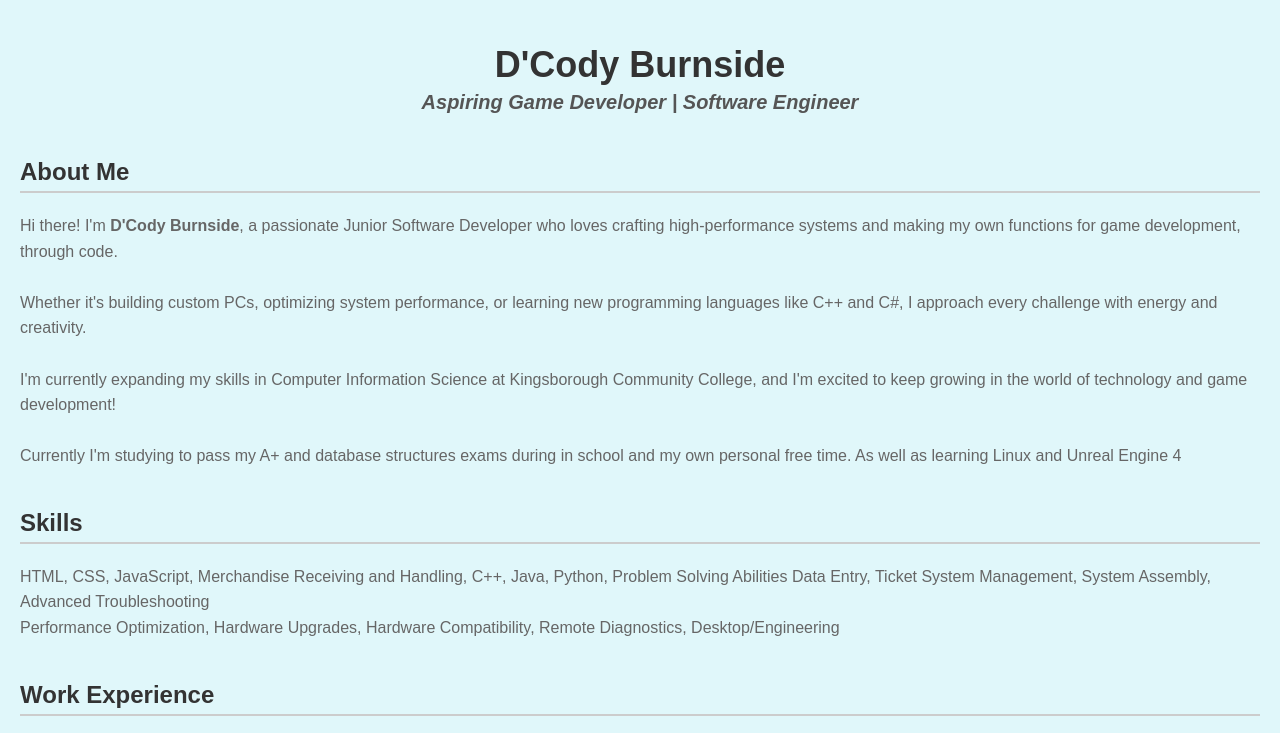
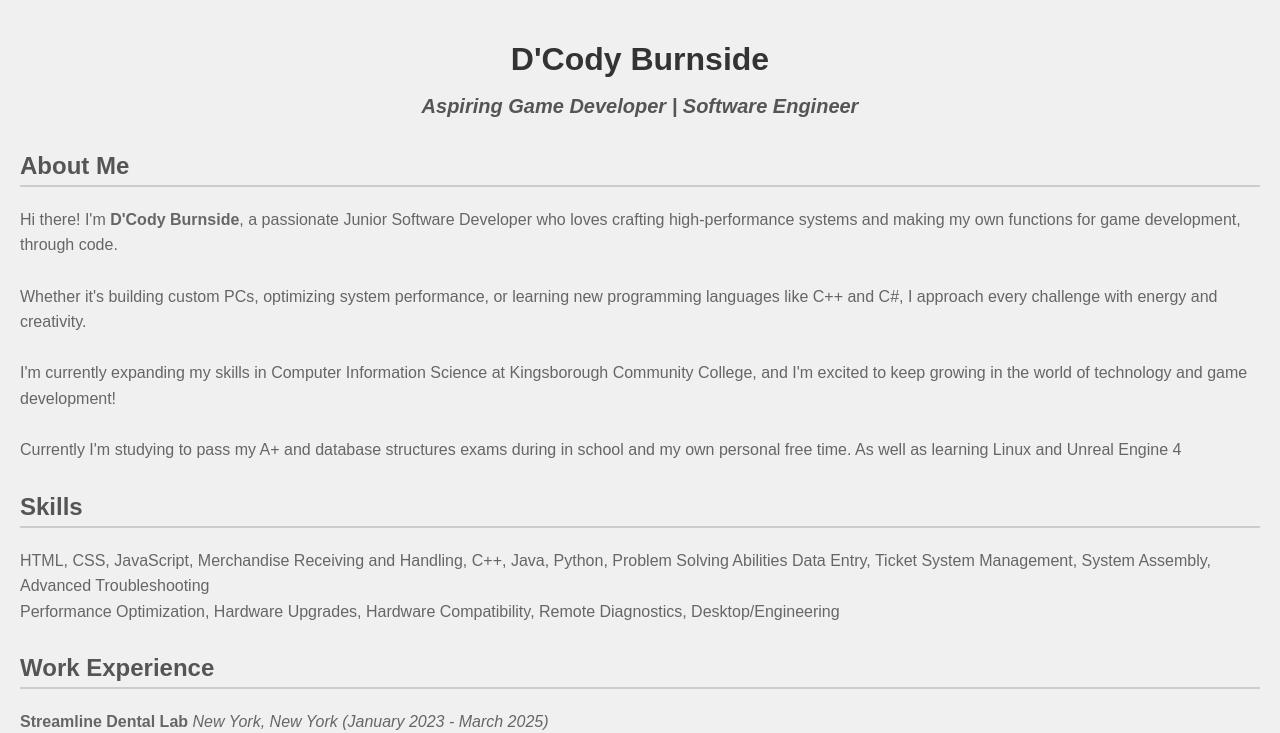
Before and after one commit to dcodyastro/Resume, a plain HTML site: page index.html in a window 1280 px wide. Shown: the top 733 px of the page. Drawn offline with Linux system fonts and the light colour scheme.

Commit message:
Update style.css

```diff
--- a/style.css
+++ b/style.css
@@ -1,67 +1,44 @@
-/* General Page Setup */
+/* Applies to the whole page */
 body {
-    background-color: #e0f7fa; /* Light blue background (more noticeable than plain white) */
-    font-family: 'Arial', sans-serif; /* Clean readable font */
-    margin: 0;
-    padding: 20px;
+    background-color: #f0f0f0; /* Light grey background */
+    font-family: Arial, sans-serif; /* Clean, modern font */
+    margin: 0; /* Removes default browser margins */
+    padding: 20px; /* Adds space inside the page */
 }
 
-/* Main container for your resume */
-.container {
-    background-color: white; /* White card for your actual resume info */
-    max-width: 800px; /* Limits width to look clean */
-    margin: 40px auto; /* Centers it horizontally */
-    padding: 30px;
-    border-radius: 10px; /* Rounded corners */
-    box-shadow: 0 0 10px rgba(0, 0, 0, 0.1); /* Soft shadow for depth */
+/* Makes your main name/title stand out */
+h1 {
+    color: #333; /* Dark gray color */
+    text-align: center; /* Centers your name */
 }
 
-/* Your main name/title */
-h1 {
-    text-align: center;
-    font-size: 36px;
-    color: #333; /* Dark gray */
-    margin-bottom: 10px;
+/* Styles all section titles */
+h2 {
+    color: #555; /* Medium gray */
+    border-bottom: 2px solid #ccc; /* Adds a thin line under headings */
+    padding-bottom: 5px; /* Little space under text */
+    margin-top: 30px; /* Space above each new section */
 }
 
-/* Subtitle under your name (your job title) */
+/* Styles all normal text */
+p {
+    color: #666; /* Lighter gray */
+    line-height: 1.6; /* Makes lines have nice breathing room */
+}
 .subtitle {
-    text-align: center;
-    font-size: 20px;
-    color: #555; /* Slightly lighter gray */
-    margin-top: -10px;
-    margin-bottom: 30px;
+    text-align: center; /* Centers the text */
+    font-size: 20px; /* Optional: slightly bigger text */
+    color: #555; /* Optional: make it a soft dark gray */
+    margin-top: -10px; /* Optional: pull it a little closer to your name */
 }
 
-/* Section titles like About Me, Experience, Skills */
-h2 {
-    color: #333;
-    border-bottom: 2px solid #ccc; /* Underline under section titles */
-    padding-bottom: 5px;
-    margin-top: 40px;
+/* Styles the bullet list */
+ul {
+    list-style-type: square; /* Changes bullets from circles to squares */
+    padding-left: 20px; /* Moves list items slightly to the right */
 }
 
-/* Any general paragraph text */
-p {
-    color: #666;
-    line-height: 1.6;
+/* Styles each list item */
+li {
+    margin-bottom: 8px; /* Adds space between each skill */
 }
-
-/* Lists (for skills, job duties, etc.) */
-ul {
-    list-style-type: square; /* Square bullets */
-    padding-left: 20px;
-}
-
-li {
-    margin-bottom: 8px;
-}
-
-/* Emphasized job titles and locations */
-strong {
-    font-weight: bold;
-}
-
-em {
-    font-style: italic;
-}
```
